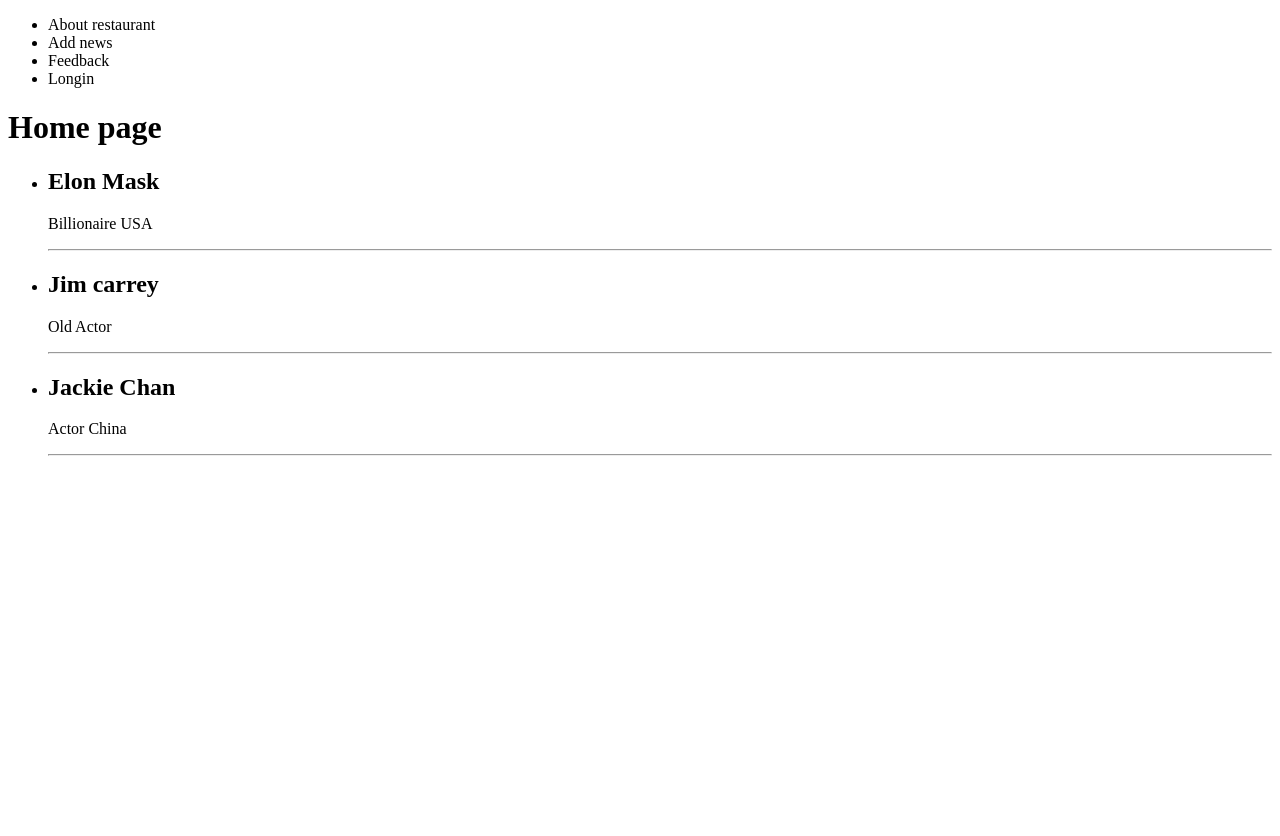
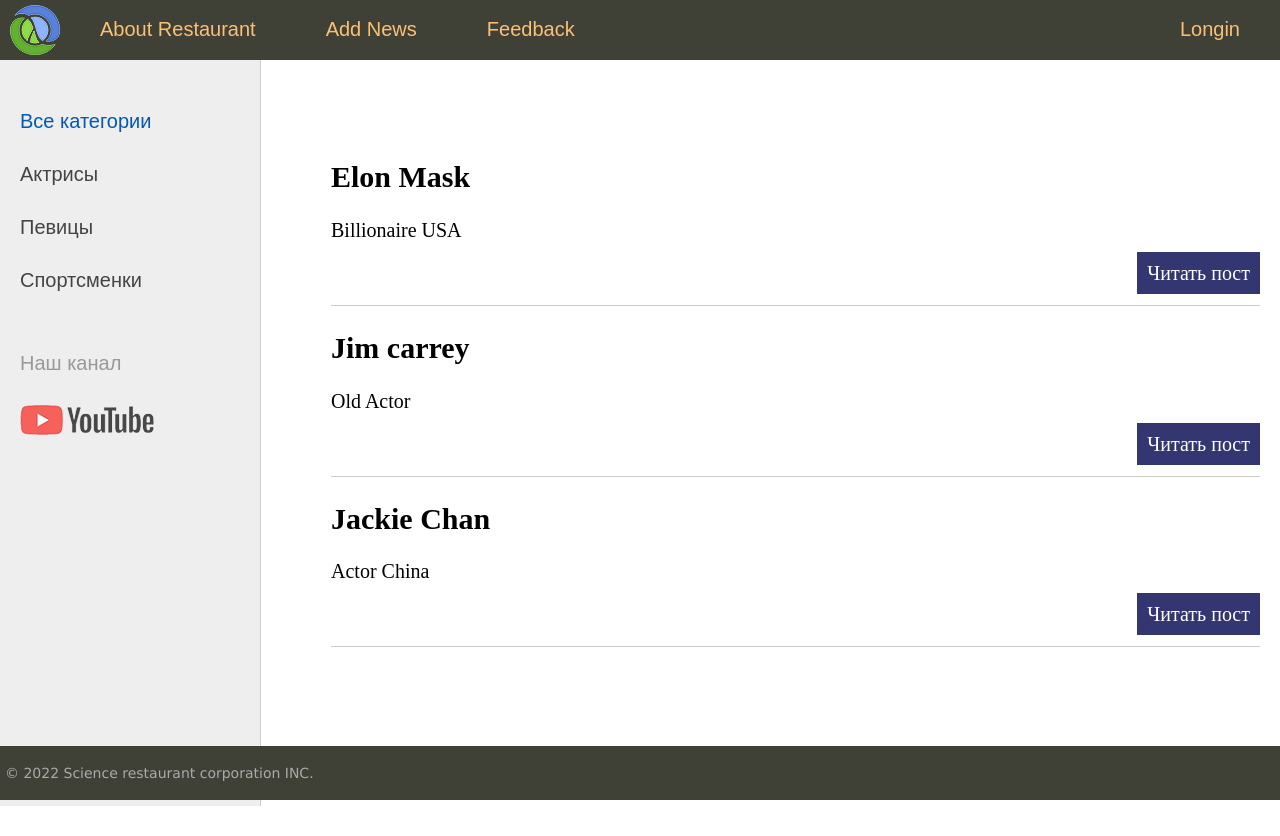
Before and after one commit to VDK45/science_restaurant, a Django app: page / in a window 1280 px wide. Before the commit the page ends 456 px from the top, so only its background shows below. Run offline with Django 4.2, Linux system fonts and the light colour scheme; data comes from the database, SQL or seed files in the repository.

Commit message:
Filter words

```diff
--- a/science_restaurant/controllers/templates/restaurant/base.html
+++ b/science_restaurant/controllers/templates/restaurant/base.html
@@ -1,19 +1,69 @@
+{% load static %}
 <!DOCTYPE html>
-<html lang="en">
+<html>
 <head>
-    <meta charset="UTF-8">
-    <title>{{ title }}</title>
+	<title>{{title}}</title>
+	<link type="text/css" href="{% static 'restaurant/css/styles.css' %}" rel="stylesheet" />
+	<meta http-equiv="Content-Type" content="text/html; charset=utf-8">
+	<link rel="shortcut icon" href="{% static 'restaurant/images/main.ico' %}" type="image/x-icon"/>
+	<meta name="viewport" content="width=device-width, initial-scale=1.0">
 </head>
 <body>
+<table class="table-page" border=0 cellpadding="0" cellspacing="0">
+<tr><td valign=top>
 {% block mainmenu %}
-    <ul>
+		<div class="header">
+			<ul id="mainmenu" class="mainmenu">
+			<li class="logo"><a href="#"><div class="logo"></div></a></li>
 {% for m in menu %}
-        <li>{{m}}</li>
+	{% if not forloop.last %}
+			<li><a href="#">{{m.title}}</a></li>
+	{% else %}
+			<li class="last"><a href="#">{{m.title}}</a></li>
+	{% endif %}
 {% endfor %}
 			</ul>
+			<div class="clear"></div>
+		</div>
 {% endblock mainmenu %}
 
+
+<table class="table-content" border=0 cellpadding="0" cellspacing="0">
+<tr>
+<!-- Sidebar слева -->
+	<td valign="top" class="left-chapters">
+	<ul id="leftchapters">
+		<li class="selected">Все категории</li>
+		<li><a href="#">Актрисы</a></li>
+		<li><a href="#">Певицы</a></li>
+		<li><a href="#">Спортсменки</a></li>
+		<li class="share">
+		<p>Наш канал</p>
+		<a class="share-yt" href="https://www.youtube.com/watch?v=bYCKVp-HJg4&list=PLs8c_Ytyvy5POrPUiXDn80jvIVmnFbzbh&ab_channel=VDK45" target="_blank" rel="nofollow"></a>
+		</li>
+	</ul>
+</td>
+<!-- Конец Sidebar'а -->
+<td valign="top" class="content">
+	<!-- Хлебные крошки -->
+	{% block breadcrumbs %}
+	{% endblock %}
+
+<!-- Блок контента -->
+	<div class="content-text">
 {% block content %}
-    {% endblock content %}
+{% endblock %}
+	</div>
+<!-- Конец блока контента -->
+
+</td></tr></table>
+</td></tr>
+<!-- Footer -->
+<tr><td valign=top>
+	<div id="footer">
+		<p>&copy; 2022 Science restaurant corporation INC.</p>
+	</div>
+</td></tr></table>
+<!-- Конец footer'а и страницы -->
 </body>
 </html>
--- a/science_restaurant/controllers/templates/restaurant/home.html
+++ b/science_restaurant/controllers/templates/restaurant/home.html
@@ -1,16 +1,18 @@
+
+
 {% extends 'restaurant/base.html' %}
 
 {% block content %}
-<h1>{{title}}</h1>
-
-<ul>
-    {% for p in posts %}
-    <li>
-        <h2>{{p.nik_name}}</h2>
-        <p>{{p.about}}</p>
-        <hr>
-    </li>
-    {% endfor %}
+<ul class="list-articles">
+	{% for p in posts %}
+			<li><h2>{{p.nik_name}}</h2>
+            <p>{{p.about|linebreaks|truncatewords:50}}</p>
+	{% autoescape on %}
+	{{p.content|linebreaks|truncatewords:50}}
+	{% endautoescape %}
+			<div class="clear"></div>
+			<p class="link-read-post"><a href="#">Читать пост</a></p>
+			</li>
+	{% endfor %}
 </ul>
-
 {% endblock %}
```
Also changed, not shown: science_restaurant/controllers/static/restaurant/js/controller.js (added). Lines whose indentation alone changed are shown as unchanged.
